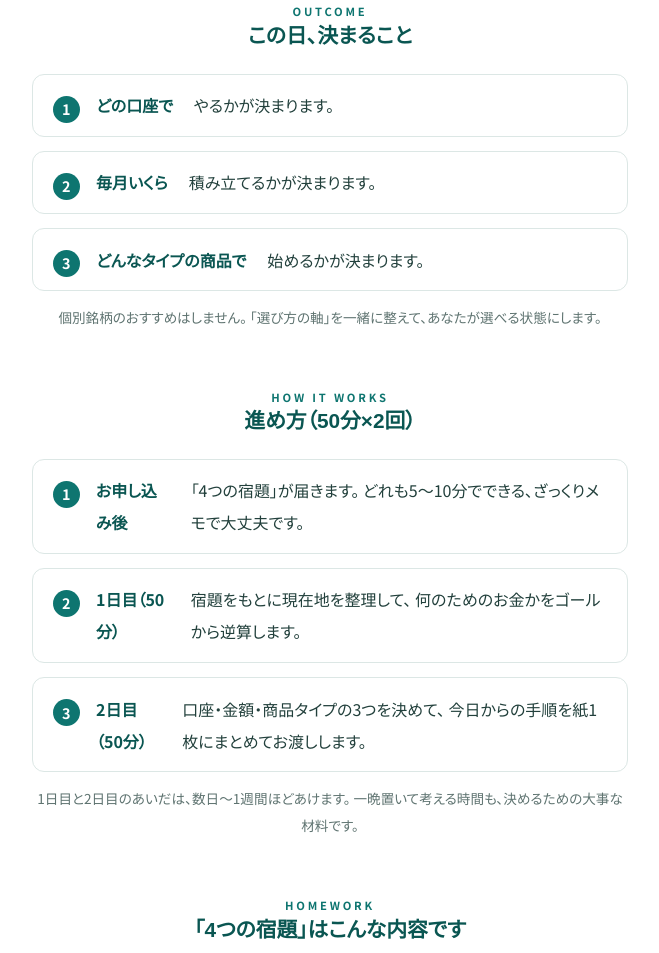
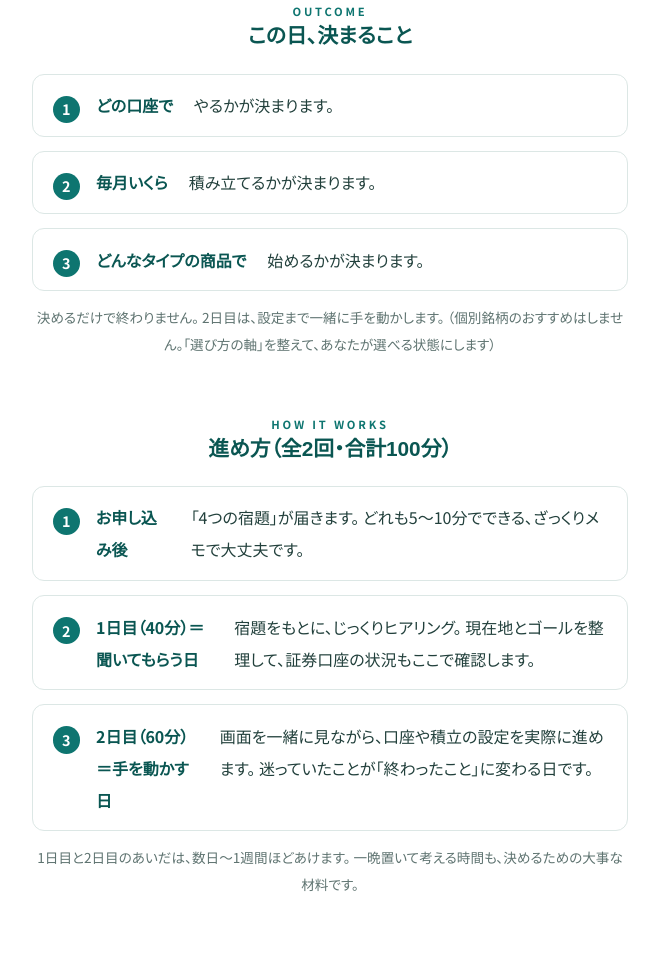
Before and after one commit to mm738966m-boop/nisa-kimeruhi, a plain HTML site: page index.html in a window 1280 px wide. Shown: the part 872-1825 px from the top of the page, without its empty margins (310-969 px from the left). Drawn offline with Linux system fonts and the light colour scheme; a web font is replaced by a local one.

Commit message:
1日目40分ヒアリング＋2日目60分の手を動かす日に再構成
Co-Authored-By: Claude Fable 5 <noreply@anthropic.com>

```diff
--- a/index.html
+++ b/index.html
@@ -3,10 +3,10 @@
 <head>
 <meta charset="UTF-8">
 <meta name="viewport" content="width=device-width, initial-scale=1.0">
-<title>わたしの新NISA、決める日｜1対1・50分×2回</title>
+<title>わたしの新NISA、決める日｜1対1・全2回100分</title>
 <meta name="description" content="迷い続けた新NISAを、2回の対話で「決める」ところまで。口座・毎月の金額・商品タイプが決まる、1対1のオンライン個別サポートです。">
 <meta property="og:type" content="website">
-<meta property="og:title" content="わたしの新NISA、決める日｜1対1・50分×2回">
+<meta property="og:title" content="わたしの新NISA、決める日｜1対1・全2回100分">
 <meta property="og:description" content="迷い続けた新NISAを、2回の対話で「決める」ところまで。1対1のオンライン個別サポートです。">
 <meta property="og:url" content="https://mm738966m-boop.github.io/nisa-kimeruhi/">
 <meta property="og:image" content="https://mm738966m-boop.github.io/nisa-kimeruhi/ogp.jpg">
@@ -77,7 +77,7 @@ footer{border-top:1px solid var(--line);color:var(--muted);font-size:.8rem;text-
 
 <div class="hero">
   <div class="hero-inner">
-    <span class="badge">1対1・50分×2回・オンライン</span>
+    <span class="badge">1対1・全2回（合計100分）・オンライン</span>
     <h1>わたしの新NISA、決める日</h1>
     <p class="lede">迷い続けた新NISAを、
 2回の対話で「決める」ところまで。</p>
@@ -108,19 +108,20 @@ footer{border-top:1px solid var(--line);color:var(--muted);font-size:.8rem;text-
     <li><b>毎月いくら</b>積み立てるかが決まります。</li>
     <li><b>どんなタイプの商品で</b>始めるかが決まります。</li>
   </ol>
-  <p class="note">個別銘柄のおすすめはしません。
-「選び方の軸」を一緒に整えて、あなたが選べる状態にします。</p>
+  <p class="note">決めるだけで終わりません。
+2日目は、設定まで一緒に手を動かします。
+（個別銘柄のおすすめはしません。「選び方の軸」を整えて、あなたが選べる状態にします）</p>
 </section>
 
 <section>
-  <h2><span class="en">HOW IT WORKS</span>進め方（50分×2回）</h2>
+  <h2><span class="en">HOW IT WORKS</span>進め方（全2回・合計100分）</h2>
   <ol class="steps">
     <li><b>お申し込み後</b>「4つの宿題」が届きます。
 どれも5〜10分でできる、ざっくりメモで大丈夫です。</li>
-    <li><b>1日目（50分）</b>宿題をもとに現在地を整理して、
-何のためのお金かをゴールから逆算します。</li>
-    <li><b>2日目（50分）</b>口座・金額・商品タイプの3つを決めて、
-今日からの手順を紙1枚にまとめてお渡しします。</li>
+    <li><b>1日目（40分）＝聞いてもらう日</b>宿題をもとに、じっくりヒアリング。
+現在地とゴールを整理して、証券口座の状況もここで確認します。</li>
+    <li><b>2日目（60分）＝手を動かす日</b>画面を一緒に見ながら、口座や積立の設定を実際に進めます。
+迷っていたことが「終わったこと」に変わる日です。</li>
   </ol>
   <p class="note">1日目と2日目のあいだは、数日〜1週間ほどあけます。
 一晩置いて考える時間も、決めるための大事な材料です。</p>
```
Also changed, not shown: ogp.jpg.
